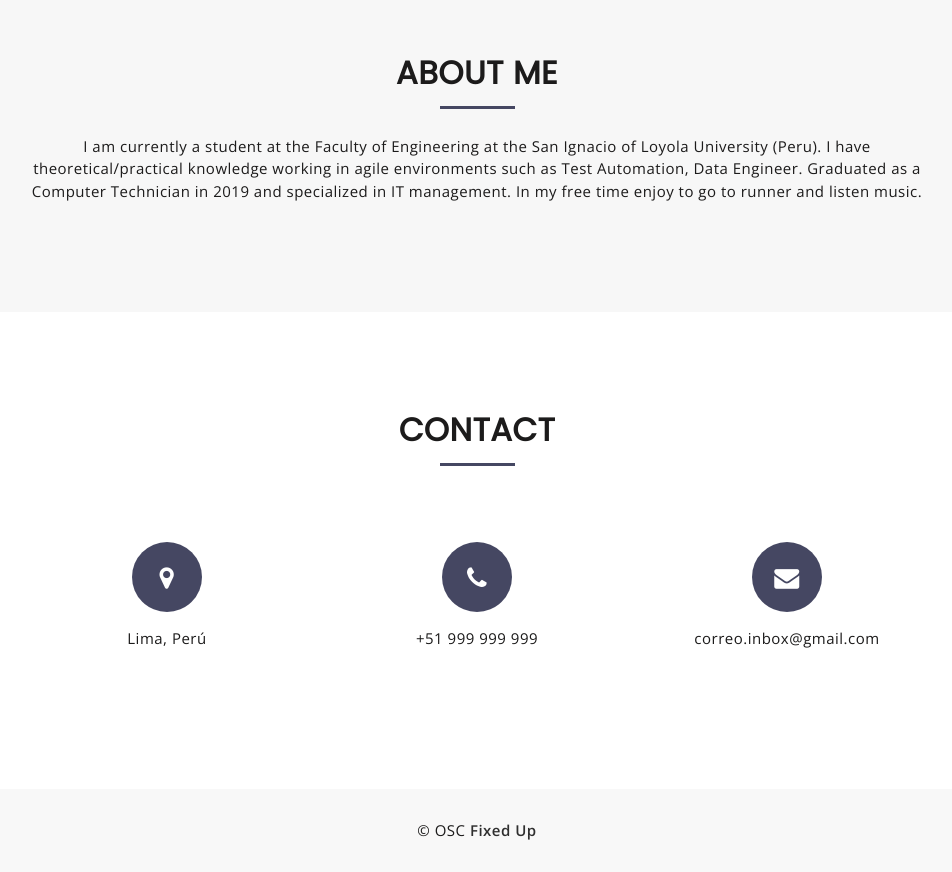
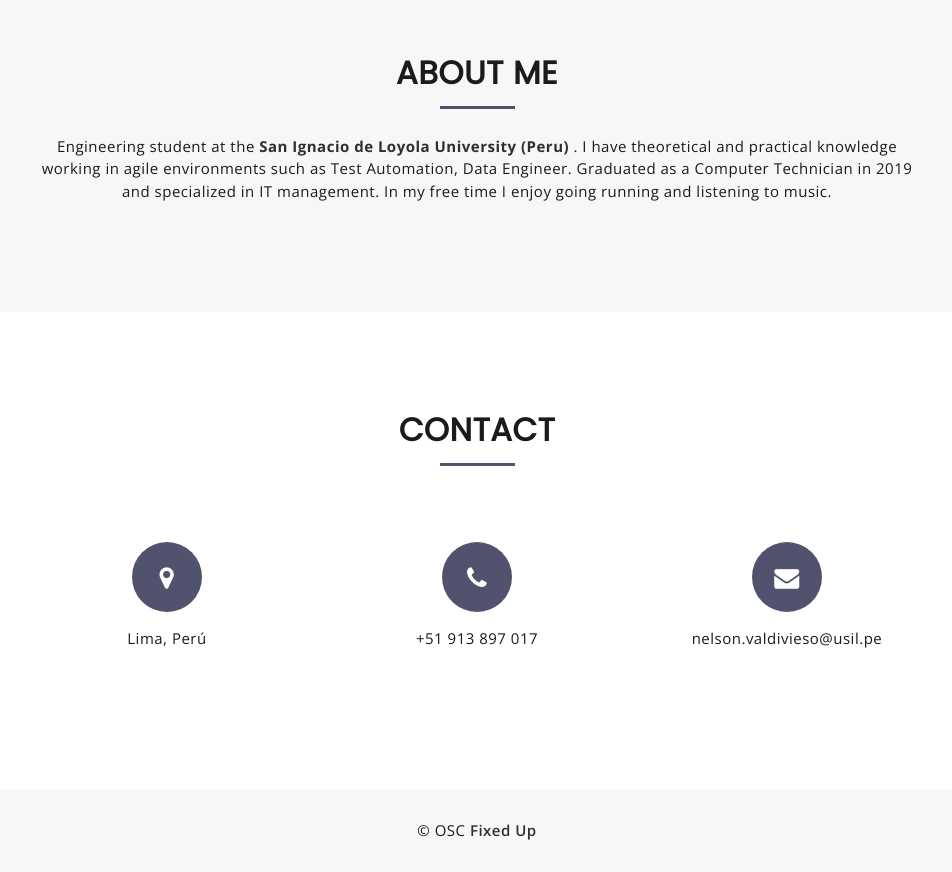
Before and after one commit to nvs12/template, a plain HTML site: page index.html in a window 1280 px wide. Shown: the part 920-1792 px from the top of the page, without its empty margins (163-1115 px from the left). Drawn offline with nearby package versions, Linux system fonts and the light colour scheme.

Commit message:
Fixed Up

```diff
--- a/assets/css/theme-color/default-theme.css
+++ b/assets/css/theme-color/default-theme.css
@@ -39,7 +39,7 @@ Author URI : http://www.markups.io/
 #mu-featured-slider,
 #mu-header.mu-fixed-nav {
 	/***background-color: #339999;***/
-	background-color: #454762;
+	background-color: #50526e;
 }
 
 .mu-contact-form .form-control:focus {
--- a/index.html
+++ b/index.html
@@ -89,8 +89,11 @@
 						<!-- Start text slide -->
 						<div class="mu-featured-slider-wrapper">
 							<div class="mu-featured-slider" id="typed-strings">
-								<p>I am a <span>Developer</span></p>
-								<p>I am <span>Automation</span></p>
+								<p><span>Developer</span></p>
+								<p>Student <span>Engineer</span></p>
+								<p><span>Automation</span></p>
+
+
 							</div>
 							<span id="typed"></span>
 						</div>
@@ -123,9 +126,9 @@
 							<div class="mu-about-header">
 								<h2 class="mu-heading-title">ABOUT ME</h2>
 								<span class="mu-header-dot"></span>
-								<p>I am currently a student at the Faculty of Engineering at the San Ignacio of Loyola University (Peru).
-									I have theoretical/practical knowledge working in agile environments such as Test Automation, Data Engineer.
-									Graduated as a Computer Technician in 2019 and specialized in IT management. In my free time enjoy to go to runner and listen music.</p>
+								<p>Engineering student at the <b> <a href="https://usil.edu.pe/cpel/ingenieria-empresarial-sistemas">San Ignacio de Loyola University (Peru)</a> </b>.
+									I have theoretical and practical knowledge working in agile environments such as Test Automation, Data Engineer.
+									Graduated as a Computer Technician in 2019 and specialized in IT management. In my free time I enjoy going running and listening to music.</p>
 							</div>
 
 						</div>
@@ -164,37 +167,19 @@
 												<div class="col-sm-4">
 													<div class="mu-contact-top-single">
 														<div class="mu-icon"><i class="fa fa-phone"></i></div>
-														<p>+51 999 999 999</p>
+														<p>+51 913 897 017</p>
 													</div>
 												</div>
 												<div class="col-sm-4">
 													<div class="mu-contact-top-single">
 														<div class="mu-icon"><i class="fa fa-envelope"></i></div>
-														<p>correo.inbox@gmail.com</p>
+														<p>nelson.valdivieso@usil.pe</p>
 													</div>
 												</div>
 
 											</div>
 										</div>
 									</div>
-
-									<!--
-									<div class="col-md-12">
-										<div class="mu-contact-bottom">
-										<div id="form-messages"></div>
-										<form method="post" name="contact_form"
-										action="mailer.php">
-											Your Name:
-											<input type="text" name="name">
-											Email Address:
-											<input type="text" name="email">
-											Message:
-											<textarea name="message"></textarea>
-											<input type="submit" value="Submit">
-										</form>
-										</div>
-									</div>
-									-->
 
 								</div>
 							</div>
```
Also changed, not shown: 1 other file.
